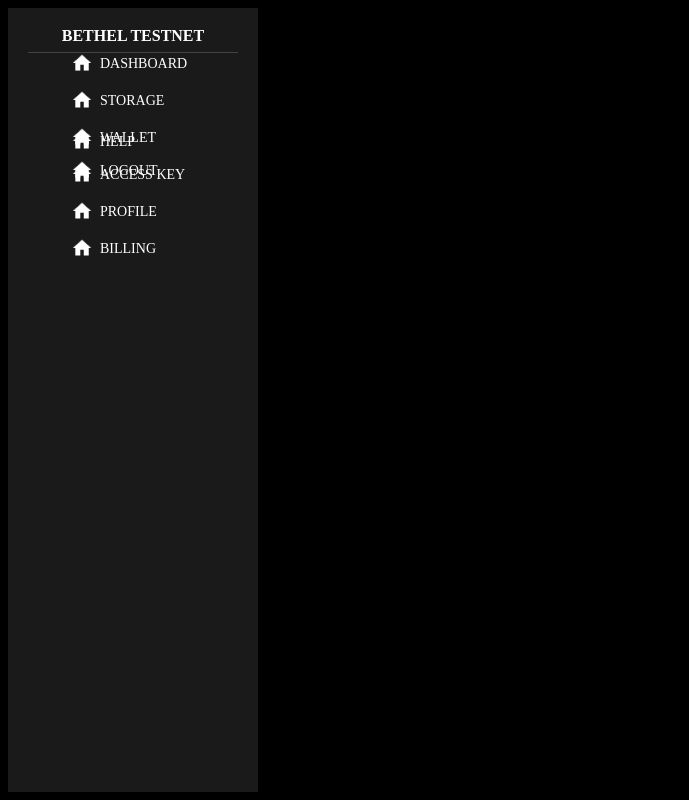
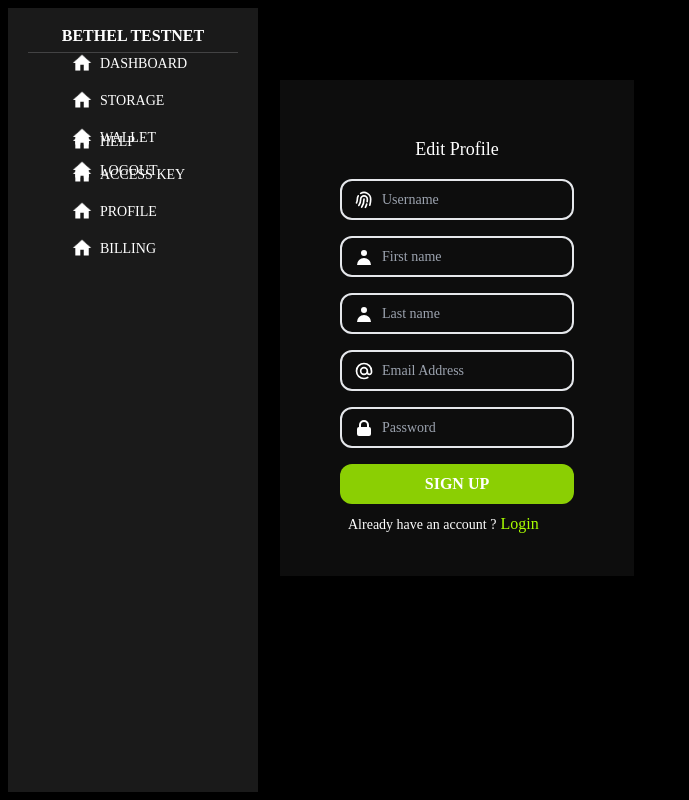
Before and after one commit to asindu99/bethel-dashboard-demo-react.js, a React (Create React App) app: page /dashboard/profile in a window 1280 px wide. Shown: the whole page, without its empty margins (0-689 px from the left). Built offline with nearby package versions, Linux system fonts and the light colour scheme; a web font is replaced by a local one.

Commit message:
updated content

```diff
--- a/src/components/Dashboard-Profile.jsx
+++ b/src/components/Dashboard-Profile.jsx
@@ -2,9 +2,86 @@ import React from 'react'
 
 function DashboardProfile() {
   return (
-    <div>
+    <section>
+      {/* Main profile content */}
+      <div className='flex flex-row'>
 
-    </div>
+        {/* Edit profile section */}
+        <div className='flex flex-col p-5 h-full backdrop-blur-xl bg-white/5'>
+        <form class="px-10 py-5">
+
+          <h1 className='text-center text-[18px] text-white p-4'>Edit Profile</h1>
+        {/*
+        <div class="flex items-center border-2 py-2 px-3 rounded-xl mb-4">
+          <svg xmlns="http://www.w3.org/2000/svg" class="h-5 w-5 text-white" viewBox="0 0 20 20"
+        fill="currentColor">
+        <path fill-rule="evenodd" d="M10 9a3 3 0 100-6 3 3 0 000 6zm-7 9a7 7 0 1114 0H3z"
+          clip-rule="evenodd" />
+          </svg>
+          <input class="pl-2 outline-none border-none bg-transparent text-white text-[14px]" type="text" name="" id="" placeholder="Full name" />
+        </div> */}
+
+
+        <div class="flex items-center border-2 py-2 px-3 rounded-xl mb-4">
+          <svg xmlns="http://www.w3.org/2000/svg" class="h-5 w-5 text-white" fill="none"
+          viewBox="0 0 24 24" stroke="currentColor">
+          <path stroke-linecap="round" stroke-linejoin="round" stroke-width="2"
+            d="M12 11c0 3.517-1.009 6.799-2.753 9.571m-3.44-2.04l.054-.09A13.916 13.916 0 008 11a4 4 0 118 0c0 1.017-.07 2.019-.203 3m-2.118 6.844A21.88 21.88 0 0015.171 17m3.839 1.132c.645-2.266.99-4.659.99-7.132A8 8 0 008 4.07M3 15.364c.64-1.319 1-2.8 1-4.364 0-1.457.39-2.823 1.07-4" />
+          </svg>
+          <input class="pl-2 outline-none border-none bg-transparent text-white text-[14px]" type="text" name="" id="" placeholder="Username" />
+        </div>
+
+        <div class="flex items-center border-2 py-2 px-3 rounded-xl mb-4">
+          <svg xmlns="http://www.w3.org/2000/svg" class="h-5 w-5 text-white" viewBox="0 0 20 20"
+        fill="currentColor">
+        <path fill-rule="evenodd" d="M10 9a3 3 0 100-6 3 3 0 000 6zm-7 9a7 7 0 1114 0H3z"
+          clip-rule="evenodd" />
+          </svg>
+          <input class="pl-2 outline-none border-none bg-transparent text-white text-[14px]" type="text" name="" id="" placeholder="First name" />
+        </div>
+
+        <div class="flex items-center border-2 py-2 px-3 rounded-xl mb-4">
+          <svg xmlns="http://www.w3.org/2000/svg" class="h-5 w-5 text-white" viewBox="0 0 20 20"
+        fill="currentColor">
+        <path fill-rule="evenodd" d="M10 9a3 3 0 100-6 3 3 0 000 6zm-7 9a7 7 0 1114 0H3z"
+          clip-rule="evenodd" />
+          </svg>
+          <input class="pl-2 outline-none border-none bg-transparent text-white text-[14px]" type="text" name="" id="" placeholder="Last name" />
+        </div>
+
+        <div class="flex items-center border-2 py-2 px-3 rounded-xl mb-4">
+          <svg xmlns="http://www.w3.org/2000/svg" class="h-5 w-5 text-white" fill="none"
+            viewBox="0 0 24 24" stroke="currentColor">
+            <path stroke-linecap="round" stroke-linejoin="round" stroke-width="2"
+              d="M16 12a4 4 0 10-8 0 4 4 0 008 0zm0 0v1.5a2.5 2.5 0 005 0V12a9 9 0 10-9 9m4.5-1.206a8.959 8.959 0 01-4.5 1.207" />
+          </svg>
+          <input class="pl-2 outline-none border-none bg-transparent text-white text-[14px]" type="text" name="" id="" placeholder="Email Address" />
+        </div>
+
+        <div class="flex items-center border-2 py-2 px-3 rounded-xl">
+            <svg xmlns="http://www.w3.org/2000/svg" class="h-5 w-5 text-white" viewBox="0 0 20 20"
+              fill="currentColor">
+              <path fill-rule="evenodd"
+                d="M5 9V7a5 5 0 0110 0v2a2 2 0 012 2v5a2 2 0 01-2 2H5a2 2 0 01-2-2v-5a2 2 0 012-2zm8-2v2H7V7a3 3 0 016 0z"
+                clip-rule="evenodd" />
+            </svg>
+            <input class="pl-2 outline-none border-none bg-transparent  text-white text-[14px]" type="text" name="" id="" placeholder="Password" />
+        </div>
+
+        <button type="submit" class="block w-full bg-[#aaff00]/80 mt-4 py-2 rounded-xl text-white font-semibold mb-2 uppercase">Sign Up</button>
+        <span class="text-sm ml-2  text-white">Already have an account ?</span>
+        <span class="text-[#aaff00] cursor-pointer"> Login</span>
+        </form>
+        </div>
+
+        {/* Change Password section */}
+        <div></div>
+
+        {/* Information section */}
+        <div></div>
+
+      </div>
+    </section>
   )
 }
 
--- a/src/components/Main-Content.jsx
+++ b/src/components/Main-Content.jsx
@@ -9,11 +9,11 @@ import DashboardProfile from "./Dashboard-Profile";
 
 function MainContent() {
   return (
-    <div className="bg-black h-screen">
+    <div className="h-screen bg-black">
       <SideBar />
       <Navbar />
 
-      <div className="bg-red-400 mt-14 pl-[280px] w-full">
+      <div className=" mt-14 pl-[280px] w-full">
         <Routes>
           <Route path="/dashboard/" element={<DashboardHome />} />
           <Route path="/dashboard/storage" element={<DashboardStorage />} />
```
